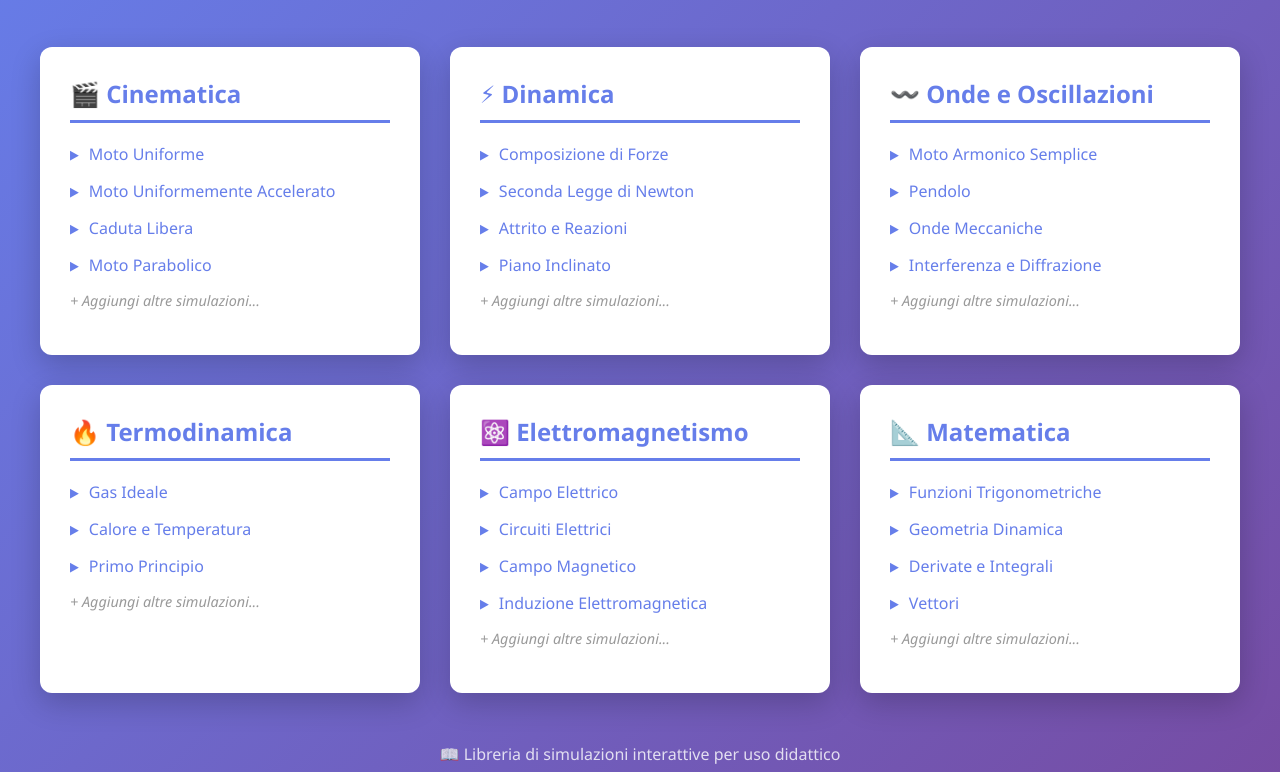
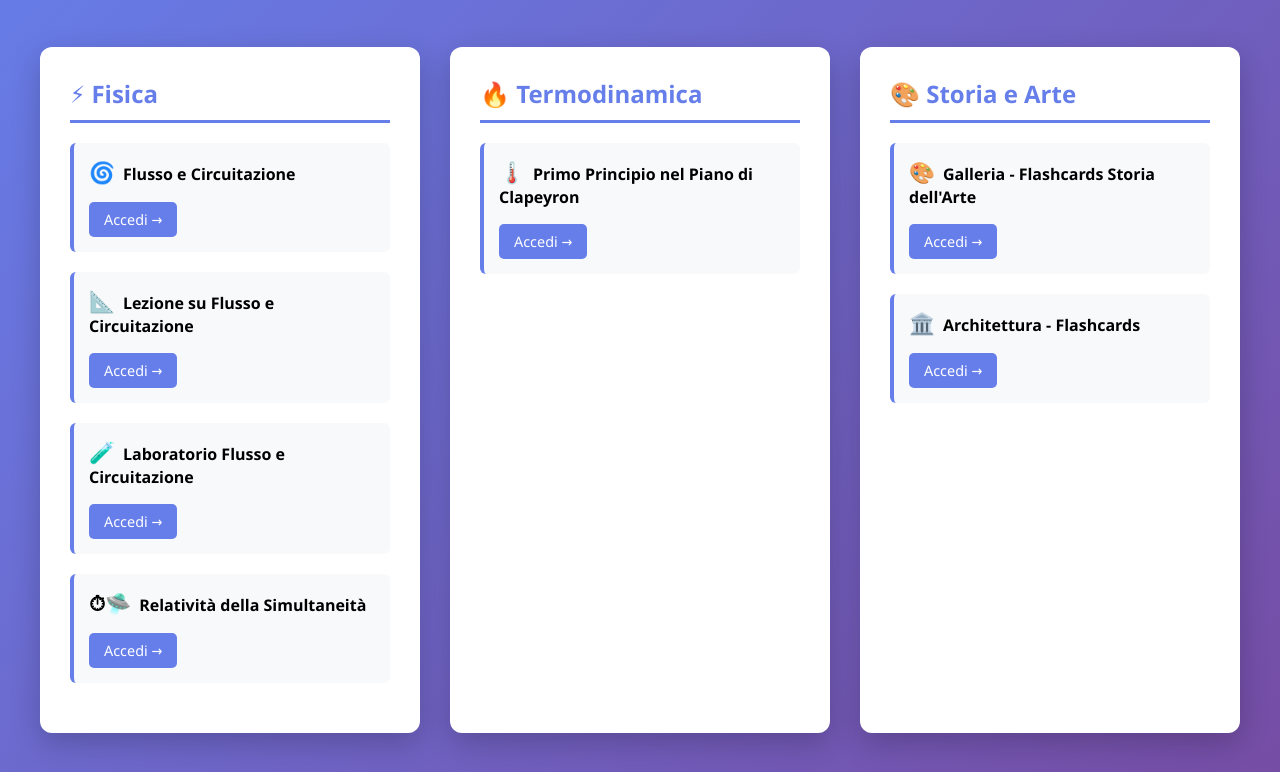
Before and after one commit to venturelliroberto/fisica-matematica-simulazioni, a plain HTML site: page docs/index.html in a window 1280 px wide. Shown: the part 112-884 px from the top of the page. Drawn offline with Linux system fonts and the light colour scheme.

Commit message:
aggiornamento agli artefatti

```diff
--- a/docs/index.html
+++ b/docs/index.html
@@ -3,7 +3,7 @@
 <head>
     <meta charset="UTF-8">
     <meta name="viewport" content="width=device-width, initial-scale=1.0">
-    <title>Libreria Simulazioni - Fisica e Matematica</title>
+    <title>I Miei Artefatti - Fisica, Matematica e Arte</title>
     <style>
         * {
             margin: 0;
@@ -27,7 +27,6 @@
             text-align: center;
             color: white;
             margin-bottom: 50px;
-            animation: slideDown 0.6s ease-out;
         }
 
         header h1 {
@@ -44,7 +43,6 @@
             display: grid;
             grid-template-columns: repeat(auto-fit, minmax(300px, 1fr));
             gap: 30px;
-            margin-bottom: 40px;
         }
 
         .section {
@@ -52,13 +50,11 @@
             border-radius: 12px;
             padding: 30px;
             box-shadow: 0 10px 30px rgba(0, 0, 0, 0.2);
-            transition: transform 0.3s, box-shadow 0.3s;
-            animation: fadeIn 0.6s ease-out;
+            transition: transform 0.3s;
         }
 
         .section:hover {
             transform: translateY(-5px);
-            box-shadow: 0 15px 40px rgba(0, 0, 0, 0.3);
         }
 
         .section h2 {
@@ -68,38 +64,44 @@
             padding-bottom: 10px;
         }
 
-        .section ul {
-            list-style: none;
+        .artifact {
+            margin-bottom: 20px;
+            padding: 15px;
+            background: #f8f9fa;
+            border-left: 4px solid #667eea;
+            border-radius: 6px;
+            transition: background 0.3s;
         }
 
-        .section li {
-            margin-bottom: 15px;
+        .artifact:hover {
+            background: #e8e9f3;
         }
 
-        .section a {
-            color: #667eea;
-            text-decoration: none;
-            font-weight: 500;
-            transition: color 0.3s;
-            display: flex;
-            align-items: center;
-            gap: 10px;
+        .artifact-title {
+            font-size: 1em;
+            font-weight: 600;
+            margin-bottom: 8px;
         }
 
-        .section a:hover {
-            color: #764ba2;
-            text-decoration: underline;
+        .artifact-emoji {
+            font-size: 1.3em;
+            margin-right: 8px;
         }
 
-        .section a::before {
-            content: "▶";
-            font-size: 0.8em;
+        .artifact a {
+            display: inline-block;
+            margin-top: 8px;
+            padding: 8px 15px;
+            background: #667eea;
+            color: white;
+            text-decoration: none;
+            border-radius: 5px;
+            font-size: 0.9em;
+            transition: background 0.3s;
         }
 
-        .empty-placeholder {
-            color: #999;
-            font-style: italic;
-            font-size: 0.9em;
+        .artifact a:hover {
+            background: #764ba2;
         }
 
         footer {
@@ -107,28 +109,6 @@
             color: white;
             margin-top: 50px;
             opacity: 0.8;
-        }
-
-        @keyframes slideDown {
-            from {
-                opacity: 0;
-                transform: translateY(-20px);
-            }
-            to {
-                opacity: 1;
-                transform: translateY(0);
-            }
-        }
-
-        @keyframes fadeIn {
-            from {
-                opacity: 0;
-                transform: scale(0.95);
-            }
-            to {
-                opacity: 1;
-                transform: scale(1);
-            }
         }
 
         @media (max-width: 768px) {
@@ -144,86 +124,79 @@
 <body>
     <div class="container">
         <header>
-            <h1>📚 Simulazioni Interattive</h1>
-            <p>Fisica e Matematica - Libreria Pubblica</p>
+            <h1>📚 I Miei Artefatti</h1>
+            <p>Raccolta di simulazioni interattive, lezioni e strumenti didattici</p>
         </header>
 
         <div class="sections">
-            <!-- CINEMATICA -->
+            <!-- FISICA -->
             <section class="section">
-                <h2>🎬 Cinematica</h2>
-                <ul>
-                    <li><a href="./cinematica/moto-uniforme.html">Moto Uniforme</a></li>
-                    <li><a href="./cinematica/moto-accelerato.html">Moto Uniformemente Accelerato</a></li>
-                    <li><a href="./cinematica/caduta-libera.html">Caduta Libera</a></li>
-                    <li><a href="./cinematica/moto-parabolico.html">Moto Parabolico</a></li>
-                    <li class="empty-placeholder">+ Aggiungi altre simulazioni...</li>
-                </ul>
-            </section>
+                <h2>⚡ Fisica</h2>
 
-            <!-- DINAMICA -->
-            <section class="section">
-                <h2>⚡ Dinamica</h2>
-                <ul>
-                    <li><a href="./dinamica/forze.html">Composizione di Forze</a></li>
-                    <li><a href="./dinamica/seconda-legge-newton.html">Seconda Legge di Newton</a></li>
-                    <li><a href="./dinamica/attrito.html">Attrito e Reazioni</a></li>
-                    <li><a href="./dinamica/piano-inclinato.html">Piano Inclinato</a></li>
-                    <li class="empty-placeholder">+ Aggiungi altre simulazioni...</li>
-                </ul>
-            </section>
+                <div class="artifact">
+                    <div class="artifact-title">
+                        <span class="artifact-emoji">🌀</span>Flusso e Circuitazione
+                    </div>
+                    <a href="https://claude.ai/code/artifact/bca1101c-c7ea-4421-99cd-bb6889285d22" target="_blank">Accedi →</a>
+                </div>
 
-            <!-- ONDE -->
-            <section class="section">
-                <h2>〰️ Onde e Oscillazioni</h2>
-                <ul>
-                    <li><a href="./onde/moto-armonico.html">Moto Armonico Semplice</a></li>
-                    <li><a href="./onde/pendolo.html">Pendolo</a></li>
-                    <li><a href="./onde/onde-meccaniche.html">Onde Meccaniche</a></li>
-                    <li><a href="./onde/interferenza.html">Interferenza e Diffrazione</a></li>
-                    <li class="empty-placeholder">+ Aggiungi altre simulazioni...</li>
-                </ul>
+                <div class="artifact">
+                    <div class="artifact-title">
+                        <span class="artifact-emoji">📐</span>Lezione su Flusso e Circuitazione
+                    </div>
+                    <a href="https://claude.ai/code/artifact/441b930b-f463-4958-8e1a-9e5d48816ff0" target="_blank">Accedi →</a>
+                </div>
+
+                <div class="artifact">
+                    <div class="artifact-title">
+                        <span class="artifact-emoji">🧪</span>Laboratorio Flusso e Circuitazione
+                    </div>
+                    <a href="https://claude.ai/code/artifact/4fc23e2f-8f37-432e-8c39-181a9c9683b5" target="_blank">Accedi →</a>
+                </div>
+
+                <div class="artifact">
+                    <div class="artifact-title">
+                        <span class="artifact-emoji">⏱🛸</span>Relatività della Simultaneità
+                    </div>
+                    <a href="https://claude.ai/code/artifact/e57760f6-9eda-4684-a0e4-c23fa5ba66b5" target="_blank">Accedi →</a>
+                </div>
             </section>
 
             <!-- TERMODINAMICA -->
             <section class="section">
                 <h2>🔥 Termodinamica</h2>
-                <ul>
-                    <li><a href="./termodinamica/gas-ideale.html">Gas Ideale</a></li>
-                    <li><a href="./termodinamica/calore-temperatura.html">Calore e Temperatura</a></li>
-                    <li><a href="./termodinamica/primo-principio.html">Primo Principio</a></li>
-                    <li class="empty-placeholder">+ Aggiungi altre simulazioni...</li>
-                </ul>
+
+                <div class="artifact">
+                    <div class="artifact-title">
+                        <span class="artifact-emoji">🌡️</span>Primo Principio nel Piano di Clapeyron
+                    </div>
+                    <a href="https://claude.ai/code/artifact/e5ee13dd-c5dd-47d6-8250-de663aed5729" target="_blank">Accedi →</a>
+                </div>
             </section>
 
-            <!-- ELETTROMAGNETISMO -->
+            <!-- STORIA E ARTE -->
             <section class="section">
-                <h2>⚛️ Elettromagnetismo</h2>
-                <ul>
-                    <li><a href="./elettromagnetismo/campo-elettrico.html">Campo Elettrico</a></li>
-                    <li><a href="./elettromagnetismo/circuiti.html">Circuiti Elettrici</a></li>
-                    <li><a href="./elettromagnetismo/campo-magnetico.html">Campo Magnetico</a></li>
-                    <li><a href="./elettromagnetismo/induzione.html">Induzione Elettromagnetica</a></li>
-                    <li class="empty-placeholder">+ Aggiungi altre simulazioni...</li>
-                </ul>
-            </section>
+                <h2>🎨 Storia e Arte</h2>
 
-            <!-- MATEMATICA -->
-            <section class="section">
-                <h2>📐 Matematica</h2>
-                <ul>
-                    <li><a href="./matematica/funzioni.html">Funzioni Trigonometriche</a></li>
-                    <li><a href="./matematica/geometria.html">Geometria Dinamica</a></li>
-                    <li><a href="./matematica/derivate.html">Derivate e Integrali</a></li>
-                    <li><a href="./matematica/vettori.html">Vettori</a></li>
-                    <li class="empty-placeholder">+ Aggiungi altre simulazioni...</li>
-                </ul>
+                <div class="artifact">
+                    <div class="artifact-title">
+                        <span class="artifact-emoji">🎨</span>Galleria - Flashcards Storia dell'Arte
+                    </div>
+                    <a href="https://claude.ai/code/artifact/a6a9e211-4c2e-450d-865a-1b50224df8fd" target="_blank">Accedi →</a>
+                </div>
+
+                <div class="artifact">
+                    <div class="artifact-title">
+                        <span class="artifact-emoji">🏛️</span>Architettura - Flashcards
+                    </div>
+                    <a href="https://claude.ai/code/artifact/21484b22-0407-4af7-a2cc-93a5e303a42e" target="_blank">Accedi →</a>
+                </div>
             </section>
         </div>
 
         <footer>
-            <p>📖 Libreria di simulazioni interattive per uso didattico</p>
-            <p style="margin-top: 10px; font-size: 0.9em;">Accesso pubblico • Nessun login richiesto</p>
+            <p>✨ Accesso pubblico a tutti gli artefatti</p>
+            <p style="margin-top: 10px; font-size: 0.9em;">Condividibile da qualsiasi dispositivo, nessun login richiesto</p>
         </footer>
     </div>
 </body>
```
